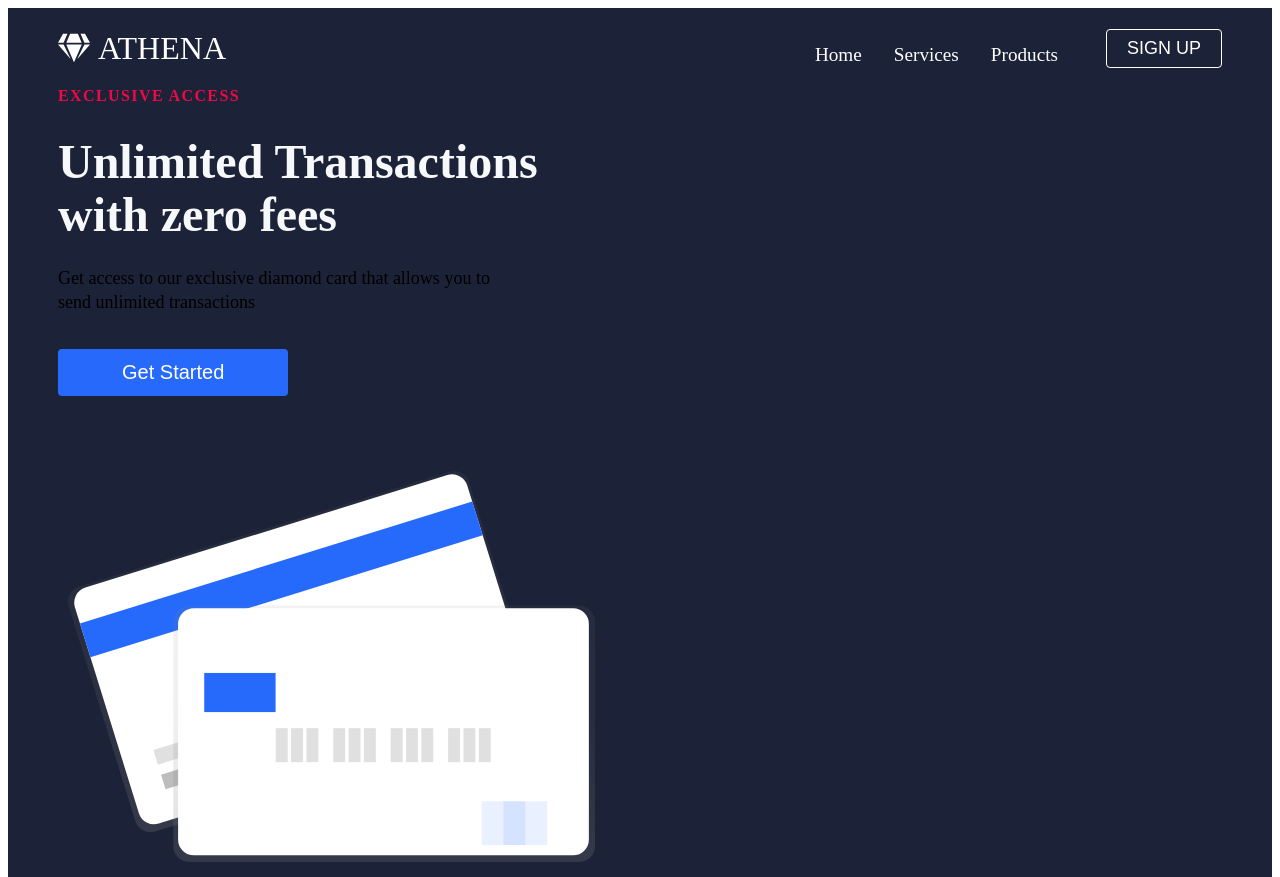
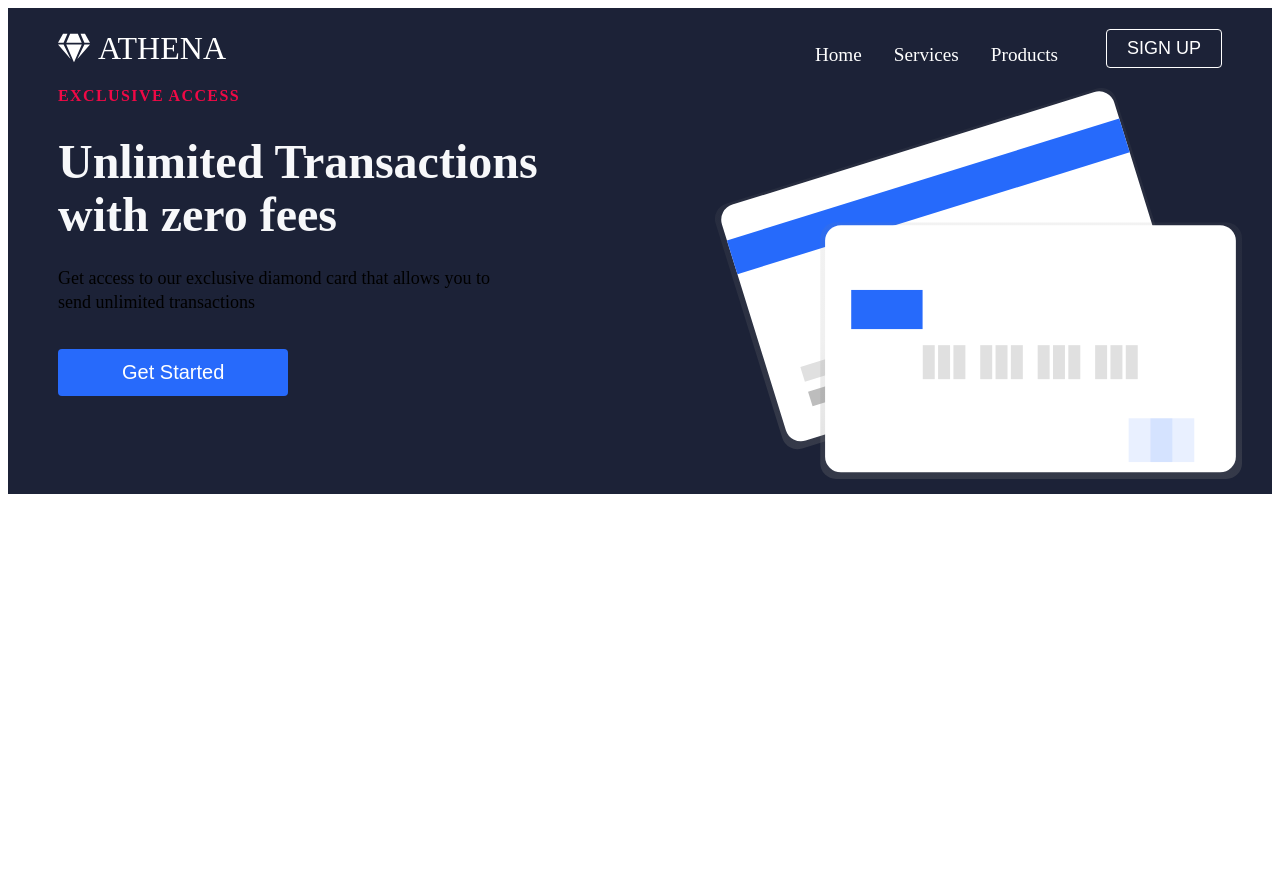
Before and after one commit to georgeokez/website-template1, a React (Create React App) app: page / in a window 1280 px wide. Shown: the top 877 px of the page. After the commit the page ends 800 px from the top, so only its background shows below. Built offline with nearby package versions, Linux system fonts and the light colour scheme.

Commit message:
modified the herosection css

```diff
--- a/src/components/heroSection/HeroSection.css
+++ b/src/components/heroSection/HeroSection.css
@@ -12,7 +12,7 @@
   margin-right: -15px;
   margin-bottom: -15px;
   margin-left: -15px;
-  flex-wrap: wrap;
+  flex-wrap: ;
   align-content: stretch;
 }
 
```
